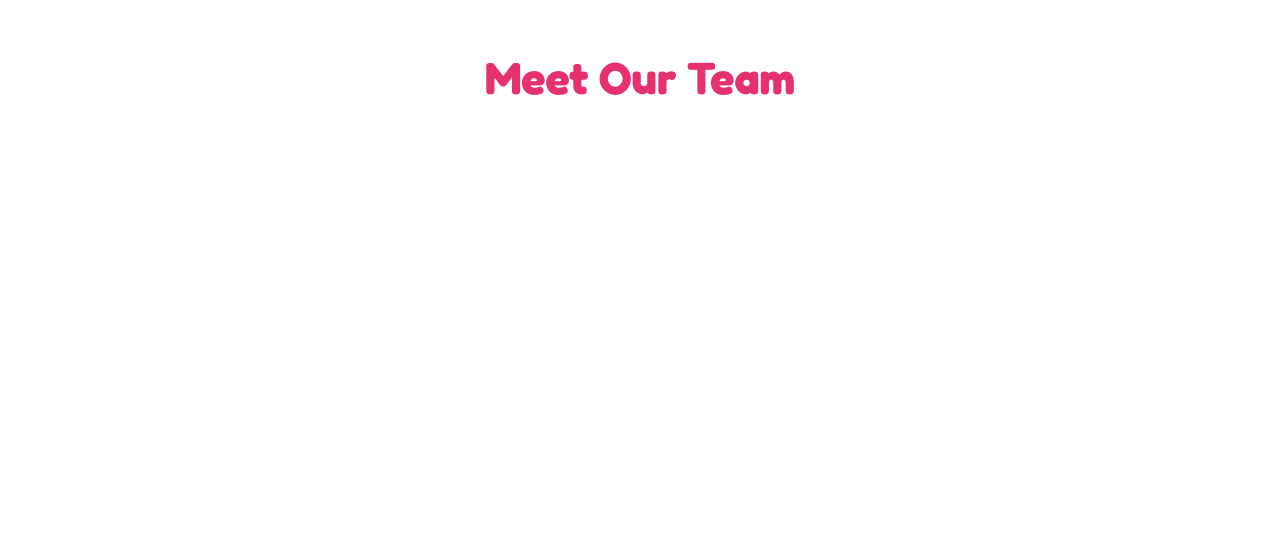
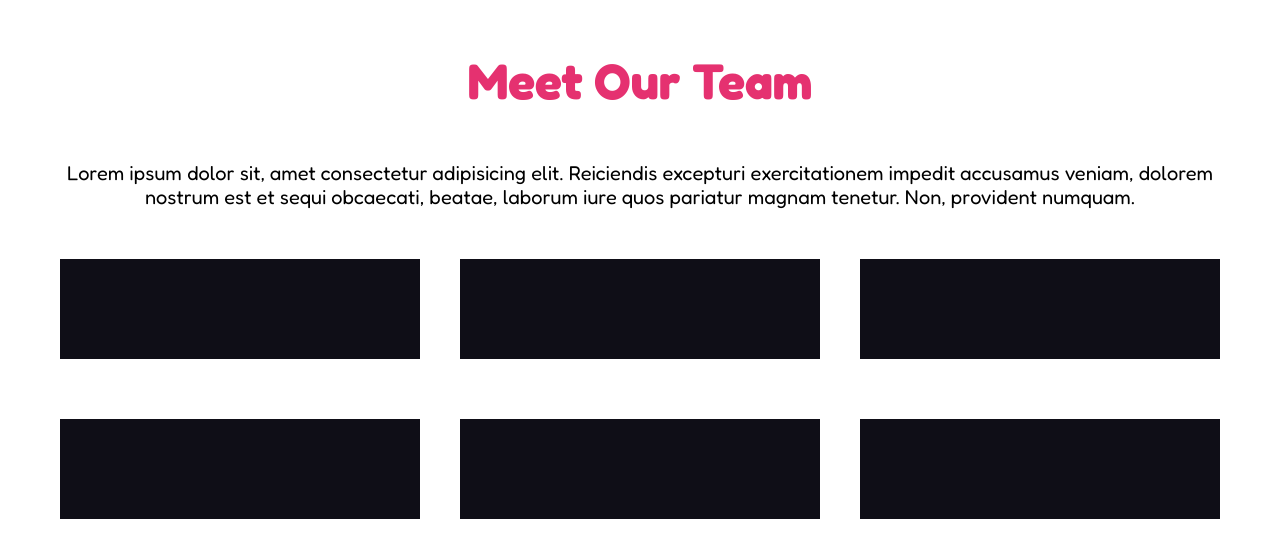
Before and after one commit to Riccardo-Potalivo/html-css-float-cards, a plain HTML site: page index.html in a window 1280 px wide. Drawn offline with Linux system fonts and the light colour scheme.

Commit message:
main-html-css-set

```diff
--- a/css/style.css
+++ b/css/style.css
@@ -3,6 +3,7 @@
     padding: 0;
     box-sizing: border-box;
     font-family: 'Fredoka', sans-serif;
+    font-size: 20px;
 }
 
 /* utility */
@@ -10,6 +11,10 @@
     content: "";
     display: table;
     clear: both;
+}
+
+.push-left{
+    float: left;
 }
 
 /* palette */
@@ -25,9 +30,23 @@ section.container{
     margin: auto;
 }
 
-header{
-    font-size: 30px;
+h1{
+    font-size: 50px;
     text-align: center;
-    margin: 50px;
+    padding: 50px;
     color: var(--color-main-title);
 }
+
+/* main */
+main>p{
+    text-align: center;
+    margin-bottom: 20px;
+}
+
+/* section article */
+section>article{
+    height: 100px;
+    width: calc((100% / 3) - 40px);
+    margin: 30px 20px;
+    background-color: var(--color-bg-article);
+}
--- a/index.html
+++ b/index.html
@@ -18,15 +18,31 @@
             <h1>Meet Our Team</h1>
         </header>
         <!-- body -->
-        <body>
-            <p></p>
-            <section>
-                <artsicle>
+        <main>
+            <p>Lorem ipsum dolor sit, amet consectetur adipisicing elit. Reiciendis excepturi exercitationem impedit accusamus veniam, dolorem nostrum est et sequi obcaecati, beatae, laborum iure quos pariatur magnam tenetur. Non, provident numquam.</p>
+            <div class="divider"></div>
+            <section class="crearfix">
+                <article class="push-left">
+
+                </article >
+                <article class="push-left">
+
+                </article>
+                <article class="push-left">
+
+                </article>
+                <article class="push-left">
+
+                </article >
+                <article class="push-left">
+
+                </article>
+                <article class="push-left">
 
                 </article>
             </section>
 
-        </body>
+        </main>
 
 
     </section>
```
